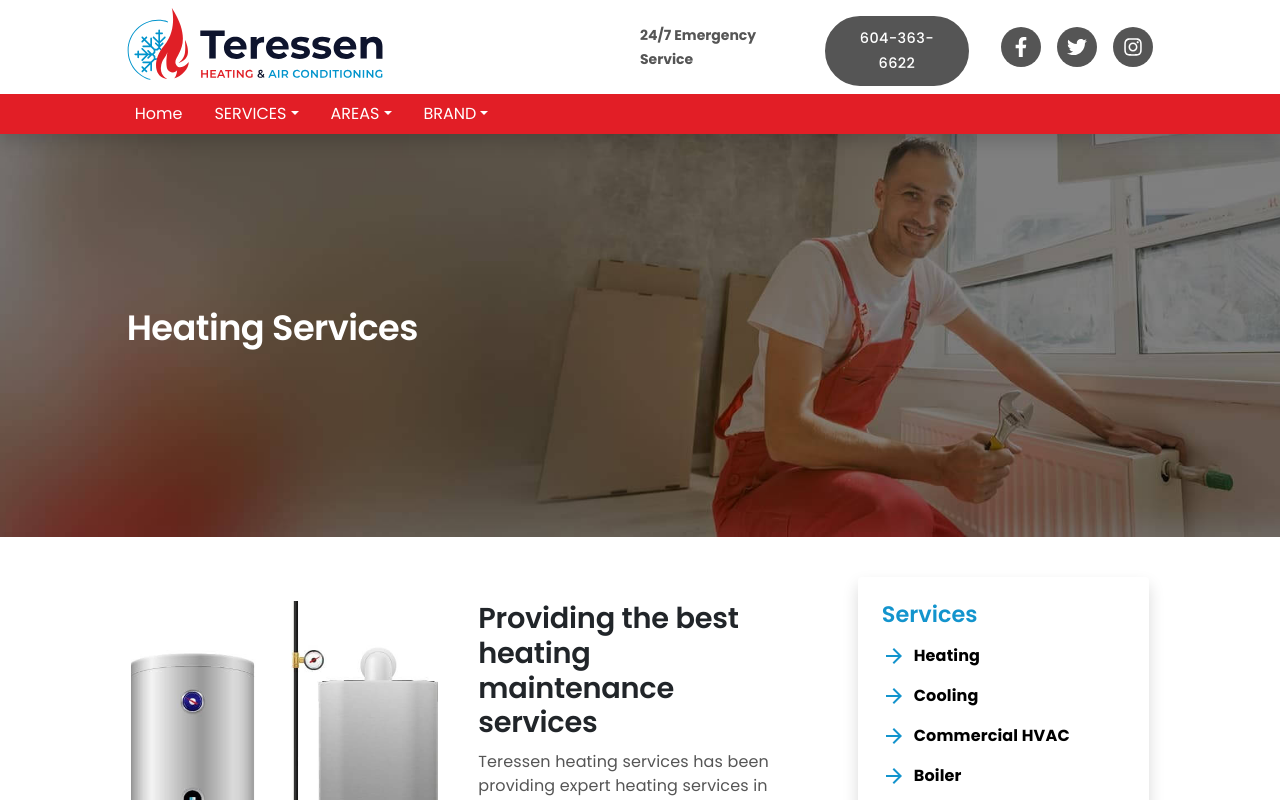
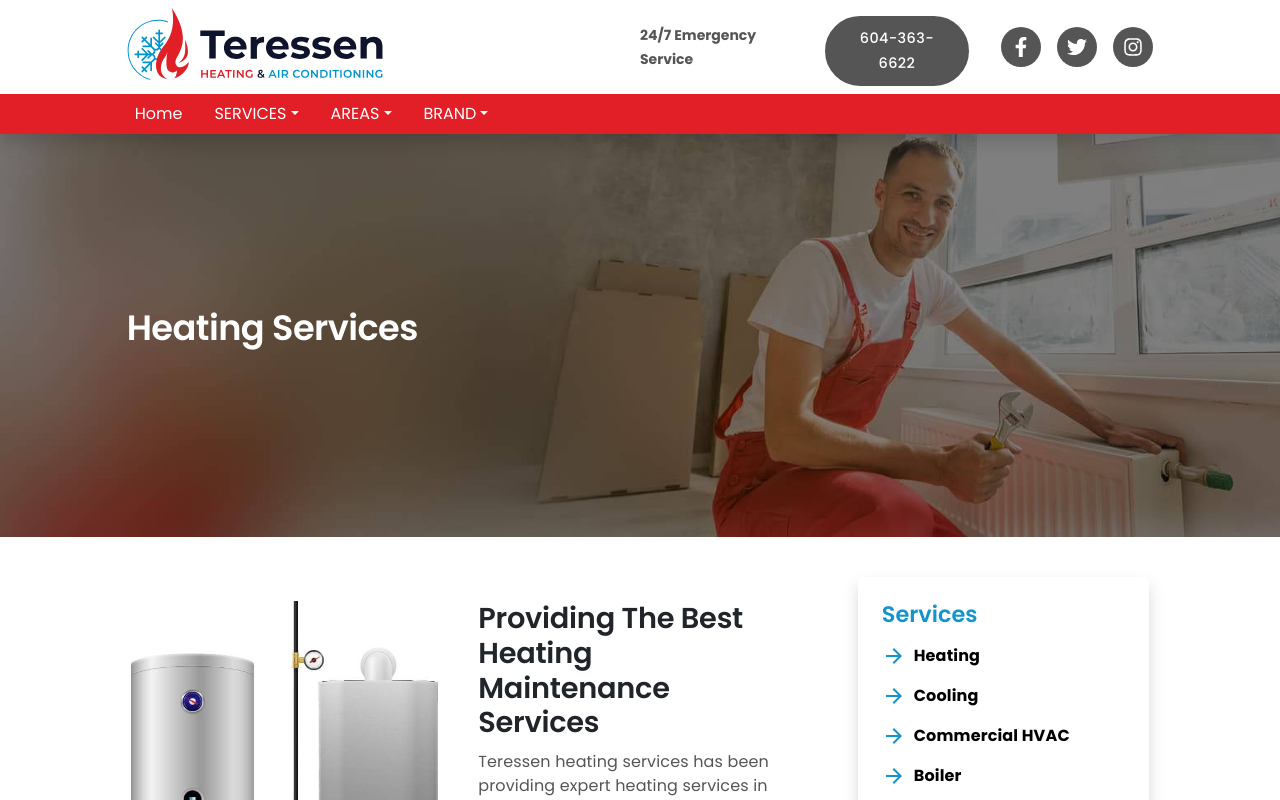
Before and after one commit to pritam-shinde/teressenheatingtemp, a Next.js app: page /heating-services in a window 1280 px wide. Shown: the top 800 px of the page. Built offline with nearby package versions, Linux system fonts and the light colour scheme.

Commit message:
Update heating-services.js

```diff
--- a/pages/heating-services.js
+++ b/pages/heating-services.js
@@ -63,7 +63,7 @@ const HeatingService = () => {
                               </Grid>
                               <Grid item xs={12} md={6}>
                                 <Box>
-                                  <SectionalHeading simpletext="Providing the best heating maintenance services" variant="h2" />
+                                  <SectionalHeading simpletext="Providing The Best Heating Maintenance Services" variant="h2" />
                                   <Typography className='para'>Teressen heating services has been providing expert heating services in Canada for years. Our clients call us every day to meet their needs for emergency heating maintenance services, heating repairs, and cooling and heating system installation services. We have a group of trained technicians who take care of all your heating and maintenance issues and help you with the best of everything. Our factory-trained experts provide reliable heating maintenance and installation services for all brands such as boilers, furnaces, heat pumps, and yet more.</Typography>
 
                                 </Box>
```
